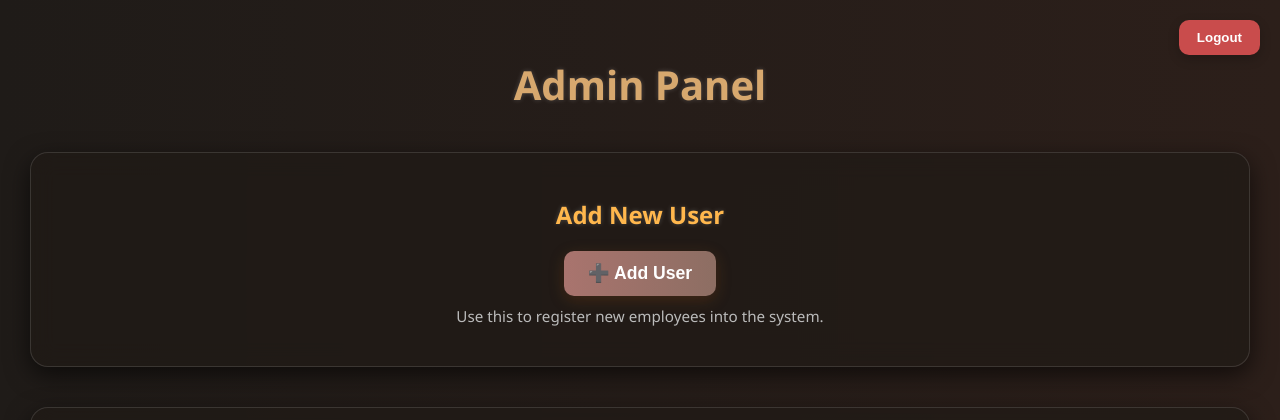
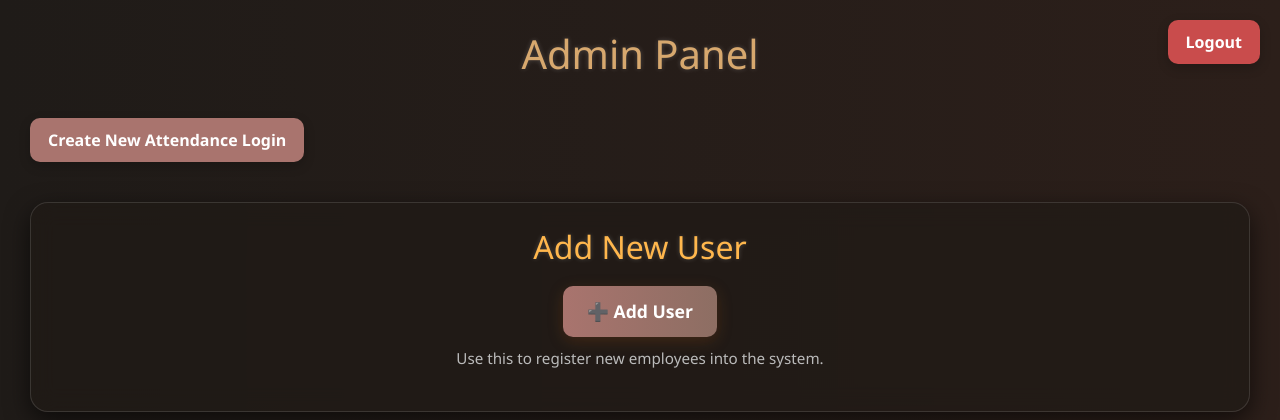
Before and after one commit to AthuBhumi/AMS, a Flask app: page /admin_panel in a window 1280 px wide. Shown: the top 420 px of the page. Run offline with Flask 3, Linux system fonts and the light colour scheme; the visitor is signed in with stand-in values (Sample User, id 1); data that the repository does not hold is empty; parts of the project's set-up code (start-up, migrations or seed data) failed here and were passed over; some libraries are stand-ins or nearby versions.

Commit message:
Update Somethngs

```diff
--- a/app.py
+++ b/app.py
@@ -58,6 +58,9 @@ load_dotenv()  # Ensure your .env file is loaded
 # Get allowed SSID from environment or fallback default
 ALLOWED_SSID = "106.211.122.30"
 
+
+# ALLOWED_SSID = "127.0.0.1"
+
 # def get_connected_ssid():
 #     system = platform.system()
 #     print(system)
@@ -88,7 +91,7 @@ ALLOWED_SSID = "106.211.122.30"
 
 #     return None
 
-
+users_db = {}
 
 def get_public_ip():
     try:
@@ -285,35 +288,129 @@ def find_best_match(face_encoding, known_faces, tolerance=0.5, strict_threshold=
     print("No valid match found for face.")
     return None
 
+
+
+# Function to check if the account has expired
+def is_account_expired(username):
+    expiration_time = timedelta(hours=19)  # Account expires after 19 hours
+    user = users_db.get(username)
+    if user:
+        creation_time = user['created_at']
+        if datetime.now() - creation_time > expiration_time:
+            return True
+    return False
+
+# Example login function:
 @app.route('/', methods=['GET', 'POST'])
 def login():
     if request.method == 'POST':
         username = request.form['username']
         password = request.form['password']
 
+        # Hardcode admin user credentials
         if username == 'admin' and password == 'admin123':
             session['user'] = 'admin'
             return redirect('/admin_panel')
-        elif username == 'user' and password == 'user123':
-            session['user'] = 'user'
-            return redirect('/user_panel')
+
+        # Check if the user exists in the users_db for non-admin
+        user = users_db.get(username)
+        if user:
+            # Check if the password is correct and account is not expired
+            if password == user['password']:
+                if is_account_expired(username):
+                    flash("Your account has expired.")
+                    return redirect('/')
+                session['user'] = username
+                return redirect(f'/{username}_panel')
+            else:
+                flash("Invalid username or password.")
         else:
             flash("Invalid username or password.")
-            return redirect('/')
+
+        return redirect('/')
 
     return render_template('login.html')
+
+
+# @app.route('/', methods=['GET', 'POST'])
+# def login():
+#     if request.method == 'POST':
+#         username = request.form['username']
+#         password = request.form['password']
+
+#         if username == 'admin' and password == 'admin123':
+#             session['user'] = 'admin'
+#             return redirect('/admin_panel')
+#         elif username == 'user' and password == 'user123':
+#             session['user'] = 'user'
+#             return redirect('/user_panel')
+#         else:
+#             flash("Invalid username or password.")
+#             return redirect('/')
+
+#     return render_template('login.html')
+
+# @app.route('/admin_panel', methods=['GET', 'POST'])
+# def admin_panel():
+#     if session.get('user') != 'admin':
+#         return redirect('/')
+
+#     encodings = load_encodings()
+#     names = list(encodings.keys())
+#     attendance = read_attendance_from_sheet()
+#     today = datetime.now().strftime('%d/%m/%Y')
+#     initial_data = {name: {'checkin': '', 'checkout': '', 'status': 'Absent', 'allow_checkout': False, 'hours': ''} for name in names}
+
+#     todays_attendance = [r for r in attendance if r[1] == today]
+#     for name, date, checkin, checkout, status, hours in todays_attendance:
+#         checkin_formatted = checkin.split(':')[0] + ':' + checkin.split(':')[1] if checkin else ''
+#         checkout_formatted = checkout.split(':')[0] + ':' + checkout.split(':')[1] if checkout else ''
+#         initial_data[name] = {
+#             'checkin': checkin_formatted,
+#             'checkout': checkout_formatted,
+#             'status': status,
+#             'allow_checkout': bool(checkin and not checkout),
+#             'hours': hours
+#         }
+
+#     if request.method == 'POST' and 'force_checkout' in request.form:
+#         name = request.form['force_checkout']
+#         ist_now = datetime.now() + timedelta(hours=5, minutes=30)
+#         now = ist_now.strftime('%H:%M:%S')
+#         for record in todays_attendance:
+#             if record[0] == name and not record[3]:
+#                 record[3] = now
+#                 record[4] = 'Present'
+#         try:
+#             update_sheet(attendance)
+#             flash("Checkout forced successfully.", "success")
+#         except Exception as e:
+#             print(f"Error forcing checkout: {e}")
+#             flash("Network error: Could not update attendance. Please try again.", "error")
+#         return redirect('/admin_panel')
+
+#     return render_template('admin_panel.html',
+#                           names=names,
+#                           attendance=todays_attendance,
+#                           initial_data=initial_data,
+#                           today=today)
+
 
 @app.route('/admin_panel', methods=['GET', 'POST'])
 def admin_panel():
     if session.get('user') != 'admin':
         return redirect('/')
 
-    encodings = load_encodings()
+    # Load attendance data
+    encodings = load_encodings()  # Assuming this loads facial recognition data
     names = list(encodings.keys())
     attendance = read_attendance_from_sheet()
     today = datetime.now().strftime('%d/%m/%Y')
+
+    # Initialize attendance data for today
     initial_data = {name: {'checkin': '', 'checkout': '', 'status': 'Absent', 'allow_checkout': False, 'hours': ''} for name in names}
 
+    # Filter today's attendance
     todays_attendance = [r for r in attendance if r[1] == today]
     for name, date, checkin, checkout, status, hours in todays_attendance:
         checkin_formatted = checkin.split(':')[0] + ':' + checkin.split(':')[1] if checkin else ''
@@ -326,27 +423,48 @@ def admin_panel():
             'hours': hours
         }
 
-    if request.method == 'POST' and 'force_checkout' in request.form:
-        name = request.form['force_checkout']
-        ist_now = datetime.now() + timedelta(hours=5, minutes=30)
-        now = ist_now.strftime('%H:%M:%S')
-        for record in todays_attendance:
-            if record[0] == name and not record[3]:
-                record[3] = now
-                record[4] = 'Present'
-        try:
-            update_sheet(attendance)
-            flash("Checkout forced successfully.", "success")
-        except Exception as e:
-            print(f"Error forcing checkout: {e}")
-            flash("Network error: Could not update attendance. Please try again.", "error")
-        return redirect('/admin_panel')
+    # Handle form submissions
+    if request.method == 'POST':
+        # Check if the admin is creating a new user
+        if 'create_user' in request.form:
+            new_username = request.form['new_username']
+            new_password = request.form['new_password']
+
+            if new_username and new_password:
+                # Create new user with 19 hours expiration
+                users_db[new_username] = {
+                    'password': new_password,
+                    'created_at': datetime.now()
+                }
+                flash(f"User {new_username} created successfully.", "success")
+            else:
+                flash("Please provide a username and password.", "error")
+
+        # Force checkout functionality
+        elif 'force_checkout' in request.form:
+            name = request.form['force_checkout']
+            ist_now = datetime.now() + timedelta(hours=5, minutes=30)
+            now = ist_now.strftime('%H:%M:%S')
+            for record in todays_attendance:
+                if record[0] == name and not record[3]:
+                    record[3] = now
+                    record[4] = 'Present'
+            try:
+                update_sheet(attendance)
+                flash("Checkout forced successfully.", "success")
+            except Exception as e:
+                print(f"Error forcing checkout: {e}")
+                flash("Network error: Could not update attendance. Please try again.", "error")
+            return redirect('/admin_panel')
 
     return render_template('admin_panel.html',
                           names=names,
                           attendance=todays_attendance,
                           initial_data=initial_data,
                           today=today)
+
+
+
 
 @app.route('/add_user', methods=['GET', 'POST'])
 def add_user():
@@ -596,48 +714,6 @@ def logout():
     session.pop('user', None)
     return redirect('/')
 
-# @app.route('/mark_attendance', methods=['POST'])
-# def mark_attendance():
-#     name = request.form['mark_user']
-#     status = request.form[f'status_{name}']
-#     ist_now = datetime.now() + timedelta(hours=5, minutes=30)
-#     date_str = ist_now.strftime('%d/%m/%Y')
-
-#     checkin = request.form.get(f'checkin_{name}', '').strip()
-#     checkout = request.form.get(f'checkout_{name}', '').strip()
-
-#     attendance = read_attendance_from_sheet()
-#     today_records = [r for r in attendance if r[0] == name and r[1] == date_str]
-#     updated = False
-
-#     if today_records:
-#         last_record = today_records[-1]
-#         if checkin and not last_record[2]:
-#             last_record[2] = checkin + ':00' if checkin else ''
-#             last_record[4] = 'Present'
-#             updated = True
-#         elif checkout and last_record[2] and not last_record[3]:
-#             checkin_time = datetime.strptime(last_record[2], '%H:%M:%S')
-#             time_since_checkin = datetime.now() - datetime.combine(date.today(), checkin_time.time())
-#             if time_since_checkin >= timedelta(hours=7) or session.get('user') == 'admin':
-#                 last_record[3] = checkout + ':00' if checkout else ''
-#                 last_record[4] = 'Present'
-#                 updated = True
-#             else:
-#                 flash("Checkout not allowed yet. Wait 7 hours or contact admin.", "error")
-#                 return redirect('/admin_panel')
-#     else:
-#         attendance.append([name, date_str, checkin + ':00' if checkin else '', checkout + ':00' if checkout else '', 'Present' if checkin else 'Absent', ''])
-
-#     if updated or not today_records:
-#         try:
-#             update_sheet(attendance)
-#         except Exception as e:
-#             print(f"Error in mark_attendance: {e}")
-#             flash("Network error: Could not update attendance. Please try again.", "error")
-#             return redirect('/admin_panel')
-
-#     return redirect('/admin_panel')
 
 from datetime import datetime, date, timedelta
 
@@ -752,6 +828,21 @@ def history():
 
     return render_template('history.html', selected_date=selected_date, attendance_records=attendance_records)
 
+if __name__ == '__main__':
+    app.run(host='0.0.0.0', port=8000, debug=True)
+
+
+
+
+
+
+
+
+
+
+
+
+
 # if __name__ == '__main__':
 #     current_ssid = get_connected_ssid()
 #     if current_ssid == ALLOWED_SSID:
@@ -761,5 +852,47 @@ def history():
 #         print(f"❌ Access denied. Not connected to allowed Wi-Fi: '{ALLOWED_SSID}'")
 #         print(f"📶 Current SSID: '{current_ssid or 'Unknown'}'")
 #         sys.exit(1)
-if __name__ == '__main__':
-    app.run(host='0.0.0.0', port=8000, debug=True)
+
+
+# @app.route('/mark_attendance', methods=['POST'])
+# def mark_attendance():
+#     name = request.form['mark_user']
+#     status = request.form[f'status_{name}']
+#     ist_now = datetime.now() + timedelta(hours=5, minutes=30)
+#     date_str = ist_now.strftime('%d/%m/%Y')
+
+#     checkin = request.form.get(f'checkin_{name}', '').strip()
+#     checkout = request.form.get(f'checkout_{name}', '').strip()
+
+#     attendance = read_attendance_from_sheet()
+#     today_records = [r for r in attendance if r[0] == name and r[1] == date_str]
+#     updated = False
+
+#     if today_records:
+#         last_record = today_records[-1]
+#         if checkin and not last_record[2]:
+#             last_record[2] = checkin + ':00' if checkin else ''
+#             last_record[4] = 'Present'
+#             updated = True
+#         elif checkout and last_record[2] and not last_record[3]:
+#             checkin_time = datetime.strptime(last_record[2], '%H:%M:%S')
+#             time_since_checkin = datetime.now() - datetime.combine(date.today(), checkin_time.time())
+#             if time_since_checkin >= timedelta(hours=7) or session.get('user') == 'admin':
+#                 last_record[3] = checkout + ':00' if checkout else ''
+#                 last_record[4] = 'Present'
+#                 updated = True
+#             else:
+#                 flash("Checkout not allowed yet. Wait 7 hours or contact admin.", "error")
+#                 return redirect('/admin_panel')
+#     else:
+#         attendance.append([name, date_str, checkin + ':00' if checkin else '', checkout + ':00' if checkout else '', 'Present' if checkin else 'Absent', ''])
+
+#     if updated or not today_records:
+#         try:
+#             update_sheet(attendance)
+#         except Exception as e:
+#             print(f"Error in mark_attendance: {e}")
+#             flash("Network error: Could not update attendance. Please try again.", "error")
+#             return redirect('/admin_panel')
+
+#     return redirect('/admin_panel')
--- a/templates/admin_panel.html
+++ b/templates/admin_panel.html
@@ -4,6 +4,7 @@
   <meta charset="UTF-8" />
   <meta name="viewport" content="width=device-width, initial-scale=1.0"/>
   <title>Admin Panel</title>
+    <link href="https://cdn.jsdelivr.net/npm/bootstrap@5.3.0-alpha1/dist/css/bootstrap.min.css" rel="stylesheet">
   <style>
     :root {
       --bg-dark: #121212;
@@ -227,10 +228,49 @@
         transform: translateY(-20px);
       }
     }
+
+
+      .modal-backdrop {
+      backdrop-filter: blur(10px);  /* Blur effect on the background */
+    }
+
+    .modal-content {
+      background-color: black; /* White background for the modal content */
+      border-radius: 8px;
+      box-shadow: 0 4px 6px rgba(0, 0, 0, 0.1);
+    }
+
+    .modal-header {
+      background-color:black; /* Light background for header */
+      border-bottom: 1px solid #ddd;
+    }
+
+    .modal-footer {
+      border-top: 1px solid #ddd;
+    }
+
+    .modal-title {
+      font-weight: bold;
+      color: #ddd;
+    }
+
+    /* Optional: Button styling */
+    .btn-primary {
+      background-color: #007bff;
+      border-color: #007bff;
+    }
+    .btn-primary:hover {
+      background-color: #0056b3;
+      border-color: #0056b3;
+    }
+
   </style>
 </head>
 <body>
   <h1>Admin Panel</h1>
+  <button type="button" class="" data-bs-toggle="modal" data-bs-target="#createUserModal">
+      Create New Attendance Login
+    </button>
   <a href="/logout"><button class="logout-btn">Logout</button></a>
 
   <!-- Flash Messages -->
@@ -327,9 +367,39 @@
     </table>
   </div>
 
+  <div class="modal fade" id="createUserModal" tabindex="-1" aria-labelledby="createUserModalLabel" aria-hidden="true">
+    <div class="modal-dialog">
+      <div class="modal-content">
+        <div class="modal-header">
+          <h5 class="modal-title" id="createUserModalLabel">Create New User</h5>
+          <button type="button" class="btn-close" data-bs-dismiss="modal" aria-label="Close"></button>
+        </div>
+        <form method="POST">
+          <div class="modal-body">
+            <div class="mb-3">
+              <label for="new_username" class="form-label">Username</label>
+              <input type="text" class="form-control" style="background-color: #000;color:white" id="new_username" name="new_username" required>
+            </div>
+            <div class="mb-3">
+              <label for="new_password" class="form-label">Password</label>
+              <input type="password" style="background-color: #000;color:wheat" class="form-control" id="new_password" name="new_password" required>
+            </div>
+          </div>
+          <div class="modal-footer">
+            <button type="button" class="btn btn-secondary" data-bs-dismiss="modal">Close</button>
+            <button type="submit" name="create_user" class="">Create User</button>
+          </div>
+        </form>
+      </div>
+    </div>
+  </div>
   <div class="card" style="text-align: center;">
     <a href="/download_attendance"><button class="download-btn">Download Attendance</button></a>
     <a href="/history"><button class="history-btn">View History</button></a>
   </div>
+
+
+    <script src="https://cdn.jsdelivr.net/npm/bootstrap@5.3.0-alpha1/dist/js/bootstrap.bundle.min.js"></script>
+
 </body>
 </html>
```
